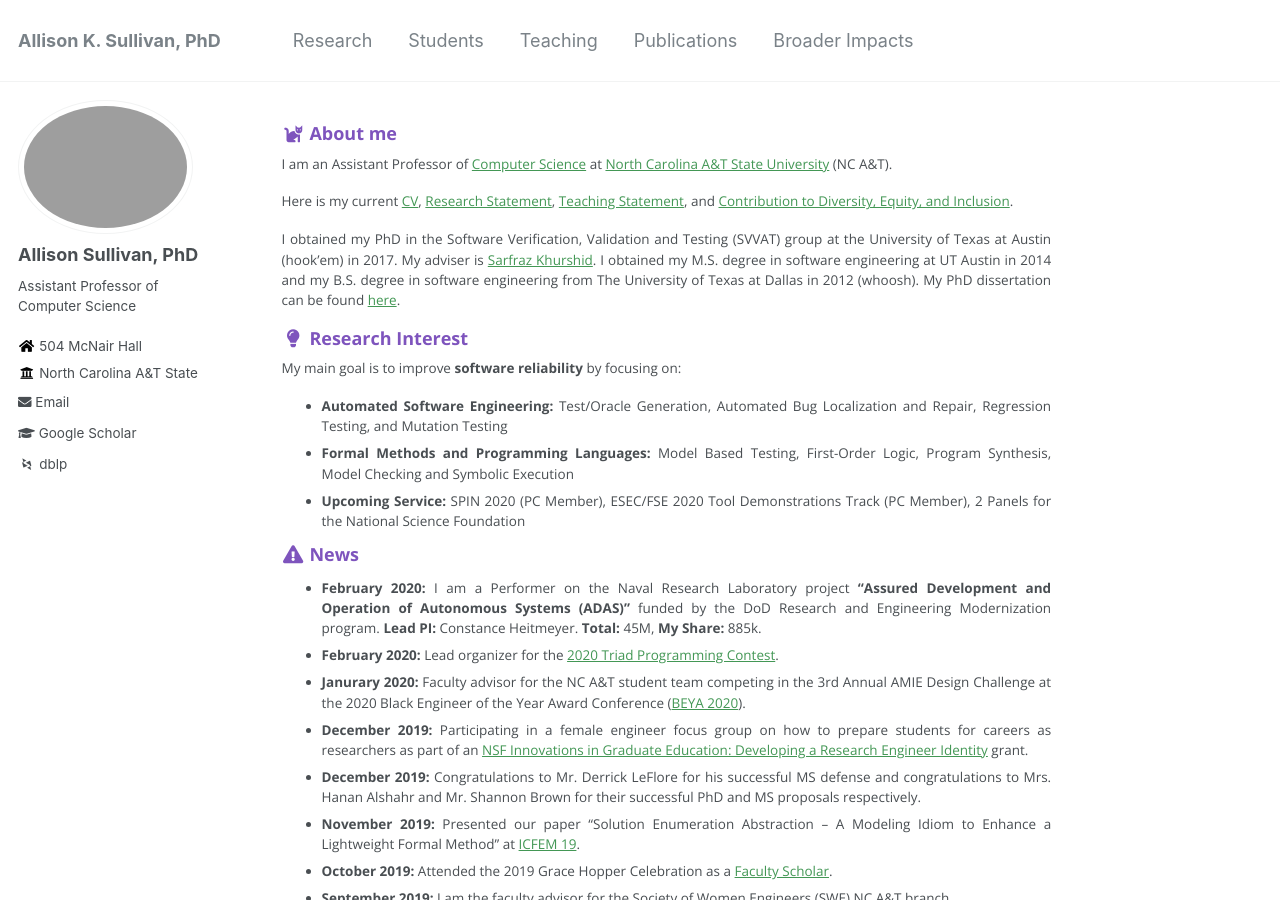
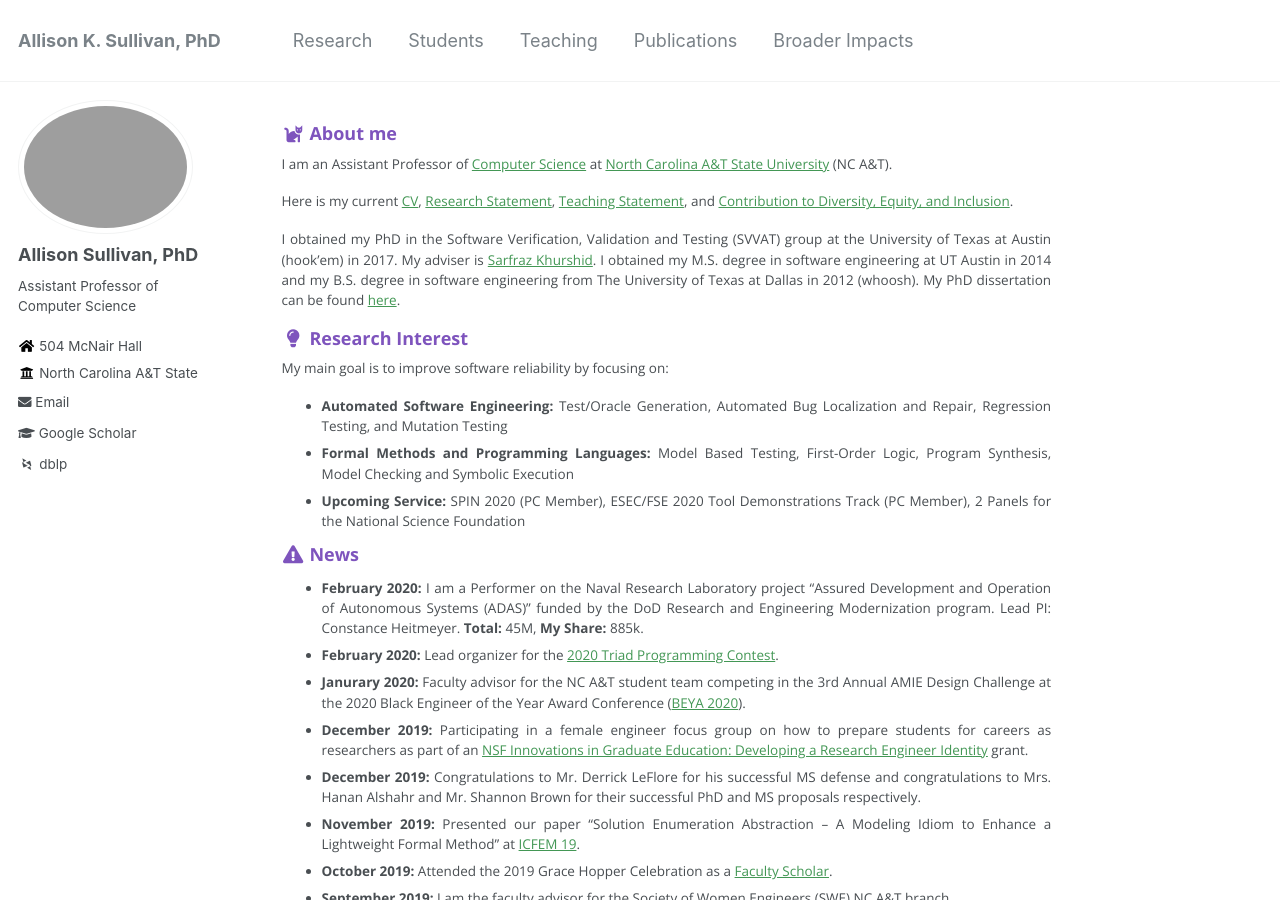
Before and after one commit to Allisonius/allisonius.github.io, a Jekyll site: the page built from _pages/about.md, in a window 1280 px wide and 900 px high. Built offline with Jekyll 4.4.1, drawn with Linux system fonts in a browser that asks for light colours; some web fonts are replaced.

```diff
--- a/_pages/about.md
+++ b/_pages/about.md
@@ -16,7 +16,7 @@ Here is my current [CV](/files/ASullivan_CV.pdf), [Research Statement](../files/
 I obtained my PhD in the Software Verification, Validation and Testing (SVVAT) group at the University of Texas at Austin (hook'em) in 2017. My adviser is [Sarfraz Khurshid](https://users.ece.utexas.edu/~khurshid/). I obtained my M.S. degree in software engineering at UT Austin in 2014 and my B.S. degree in software engineering from The University of Texas at Dallas in 2012 (whoosh). My PhD dissertation can be found [here](files/dissertation.pdf).
 
 ### <i class="fa fa-fw fa-lightbulb" aria-hidden="true"></i> Research Interest
-My main goal is to improve **software reliability** by focusing on:
+My main goal is to improve software reliability by focusing on:
   * **Automated Software Engineering:** Test/Oracle Generation, Automated Bug Localization and Repair, Regression Testing, and
 Mutation Testing
   * **Formal Methods and Programming Languages:** Model Based Testing, First-Order Logic, Program Synthesis, Model
@@ -24,7 +24,7 @@ Checking and Symbolic Execution
  * **Upcoming Service:** SPIN 2020 (PC Member), ESEC/FSE 2020 Tool Demonstrations Track (PC Member), 2 Panels for the National Science Foundation
 
 ### <i class="fa fa-fw fa-exclamation-triangle" aria-hidden="true"></i> News
-* **February 2020:** I am a Performer on the Naval Research Laboratory project **"Assured Development and Operation of Autonomous Systems (ADAS)"** funded by the DoD Research and Engineering Modernization program. **Lead PI:** Constance Heitmeyer. **Total:** 45M, **My Share:** 885k.
+* **February 2020:** I am a Performer on the Naval Research Laboratory project "Assured Development and Operation of Autonomous Systems (ADAS)" funded by the DoD Research and Engineering Modernization program. Lead PI: Constance Heitmeyer. **Total:** 45M, **My Share:** 885k.
 * **February 2020:** Lead organizer for the [2020 Triad Programming Contest](https://triad-pc-2020.github.io/).
 * **Janurary 2020:** Faculty advisor for the NC A&T student team competing in the 3rd Annual AMIE Design Challenge at the 2020 Black Engineer of the Year Award Conference ([BEYA 2020](https://s4.goeshow.com/ccgroup/beyastem/2020/index.cfm)).
  * **December 2019:** Participating in a female engineer focus group on how to prepare students for careers as researchers as part of an  [NSF Innovations in Graduate Education: Developing a Research Engineer Identity](https://www.nsf.gov/awardsearch/showAward?AWD_ID=1856346&HistoricalAwards=false) grant.
```
